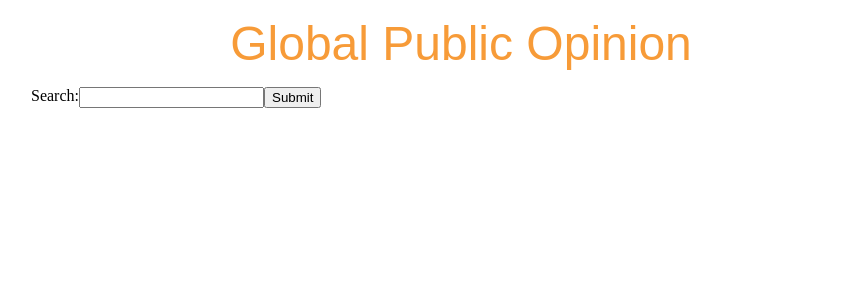
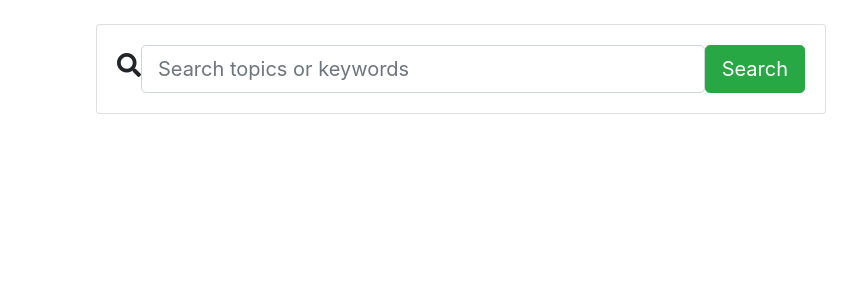
Before and after one commit to achyutreddy24/POSEApp, a Flask app: page / in a window 1280 px wide. Shown: the top 300 px of the page, without its empty margins (179-1036 px from the left). Run offline with Flask 2, Linux system fonts and the light colour scheme; some libraries are stand-ins or nearby versions.

Commit message:
Update index.html

```diff
--- a/templates/index.html
+++ b/templates/index.html
@@ -2,28 +2,49 @@
 <html>
 <body>
 <style>
-  label{
-      display: inline-block;
-      float: left;
-      clear: left;
-      width: 250px;
-      text-align: right;
-  }
-  input {
-    display: inline-block;
-    float: left;
-  }
+
+.form-control-borderless {
+    border: none;
+}
+
+.form-control-borderless:hover, .form-control-borderless:active, .form-control-borderless:focus {
+    border: none;
+    outline: none;
+    box-shadow: none;
+}
 </style>
-<p align="center">
-<font size ="32" face = "arial" color ="#f79b38">
-Global Public Opinion
-</font>
-</p>
+<link href="//maxcdn.bootstrapcdn.com/bootstrap/4.1.1/css/bootstrap.min.css" rel="stylesheet" id="bootstrap-css">
+<script src="//maxcdn.bootstrapcdn.com/bootstrap/4.1.1/js/bootstrap.min.js"></script>
+<script src="//cdnjs.cloudflare.com/ajax/libs/jquery/3.2.1/jquery.min.js"></script>
+<!------ Include the above in your HEAD tag ---------->
+
+<link rel="stylesheet" href="https://use.fontawesome.com/releases/v5.1.0/css/all.css" integrity="sha384-lKuwvrZot6UHsBSfcMvOkWwlCMgc0TaWr+30HWe3a4ltaBwTZhyTEggF5tJv8tbt" crossorigin="anonymous">
+<div class="container">
+    <br/>
+	<div class="row justify-content-center">
+                        <div class="col-12 col-md-10 col-lg-8">
+
+                            <form method="POST" class="card card-sm">
+                                <div class="card-body row no-gutters align-items-center">
+                                    <div class="col-auto">
+                                        <i class="fas fa-search h4 text-body"></i>
+                                    </div>
+                                    <!--end of col-->
+                                    <div class="col">
+                                        <input name="text" class="form-control form-control-lg form-control-borderless" type="search" placeholder="Search topics or keywords">
+                                    </div>
+                                    <!--end of col-->
+                                    <div class="col-auto">
+                                        <button class="btn btn-lg btn-success" type="submit">Search</button>
+                                    </div>
+                                    <!--end of col-->
+                                </div>
+                            </form>
+                        </div>
+                        <!--end of col-->
+                    </div>
+</div>
 <div>
-<form method="POST">
-    <label>Search: <br> </br> </label> <input name="text">
-    <input type="submit">
-</form>
-</div>
+
 </body>
 </html>
```
